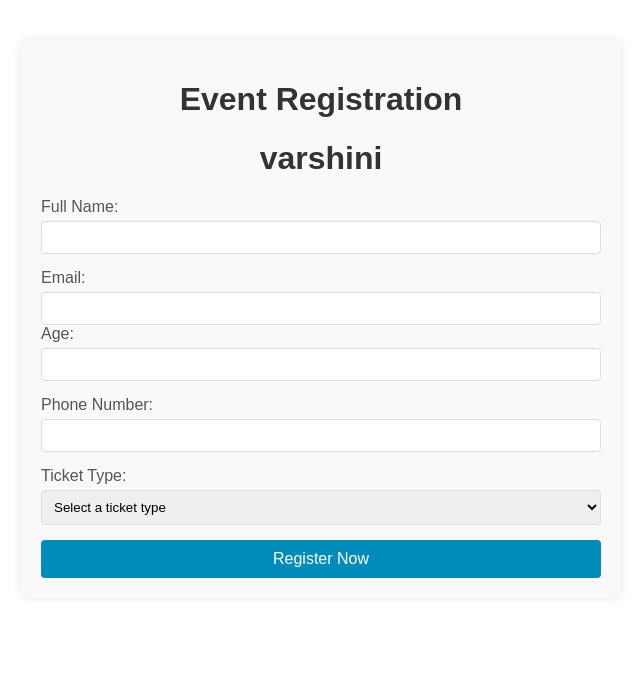
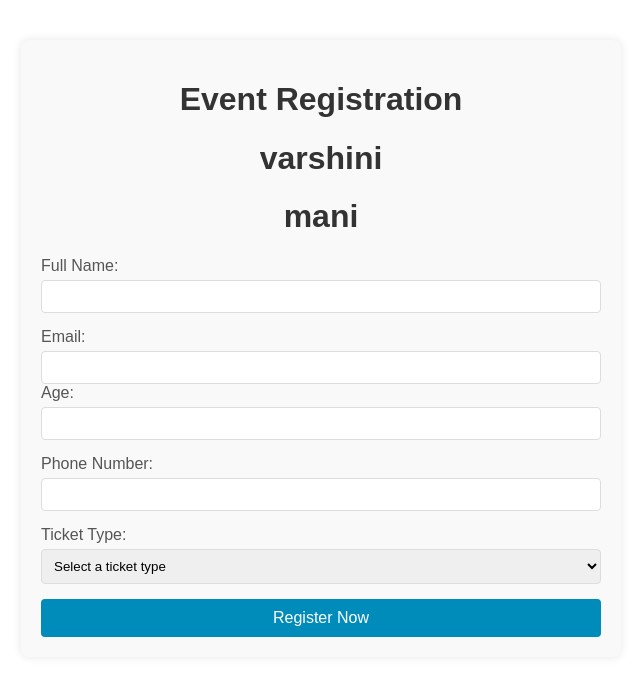
Before and after one commit to maneendra03/week1, a plain HTML site: page index.html in a window 1280 px wide. Shown: the whole page, without its empty margins (319-959 px from the left). Drawn offline with Linux system fonts and the light colour scheme.

Commit message:
third commit

```diff
--- a/index.html
+++ b/index.html
@@ -56,6 +56,7 @@
     <div class="form-container">
         <h1>Event Registration</h1>
         <h1>varshini</h1>
+        <h1>mani</h1>
         <form id="registrationForm" onsubmit="return false;">
             <div class="form-group">
                 <label for="fullName">Full Name:</label>
```
